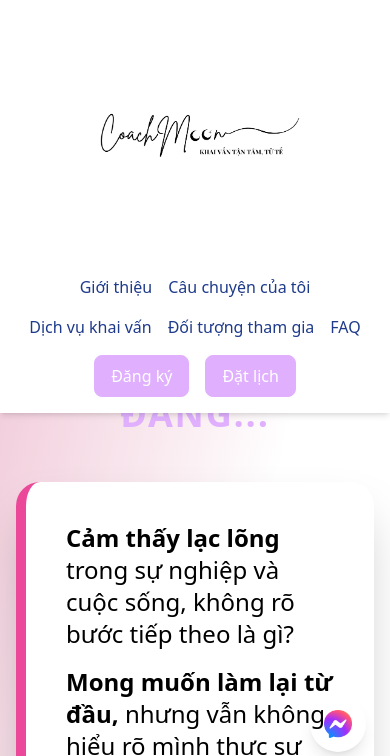
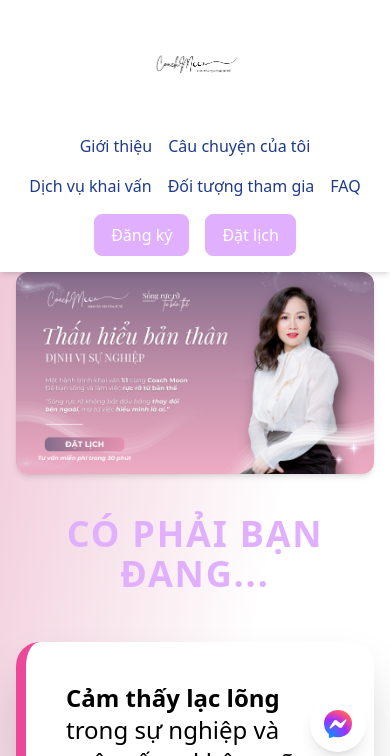
Before and after one commit to trentbuptown/Coachmoon, a website: page index.html in a window 390 px wide. Shown: the top 756 px of the page. Drawn offline with nearby package versions, Linux system fonts and the light colour scheme.

Commit message:
edit banner

```diff
--- a/index.html
+++ b/index.html
@@ -54,18 +54,14 @@
     <div
       class="max-w-7xl mx-auto px-4 py-4 flex flex-col md:flex-row md:items-center md:justify-between h-auto md:h-28 space-y-4 md:space-y-0 relative">
 
-      <!-- Logo -->
       <div class="w-full md:w-auto text-center md:text-left">
         <a href="/Coachmooon" class="inline-block">
-          <img src="img/slogan-icon.png" alt="Coachmoon Logo" class="w-auto object-contain mx-auto md:mx-0 md:h-60"
-            style="height: 237px;" />
+          <img src="img/slogan-icon.png" alt="Coachmoon Logo" class="w-auto object-contain mx-auto md:mx-0 h-24 md:h-60" />
         </a>
       </div>
 
-      <!-- Navigation + Buttons -->
       <div class="w-full flex flex-col md:flex-row md:items-center md:justify-end gap-4 text-blue-900 font-poppins">
 
-        <!-- Navigation Links -->
         <nav class="flex flex-wrap justify-center md:justify-end gap-4">
           <a href="#contents" class="hover:text-blue-500">Giới thiệu</a>
           <a href="#about" class="hover:text-blue-500">Câu chuyện của tôi</a>
@@ -74,9 +70,8 @@
           <a href="#faq" class="hover:text-blue-500">FAQ</a>
         </nav>
 
-        <!-- Buttons -->
         <div class="flex justify-center md:justify-end gap-4">
-          <a href="#signup"
+          <a href="#register-service"
             class="border border-[#E0B0FF] px-4 py-2 rounded-lg text-white bg-[#E0B0FF] hover:bg-[#D08DFF] transition">Đăng
             ký</a>
           <a href="#submitform"
@@ -90,9 +85,10 @@
 
 
 
-  <section class="w-full pt-28 min-h-screen bg-gradient-to-br from-[#EEBFD1] via-white to-white py-6">
+  <section class="w-full md:pt-28 min-h-screen bg-gradient-to-br from-[#EEBFD1] via-white to-white py-6">
+
+
     <div class="max-w-7xl mx-auto px-4 space-y-10 flex flex-col justify-start">
-
       <div>
         <a href="#submitform">
           <img src="img/BANNER.png" alt="Banner" class="w-full h-auto rounded-xl shadow-md">
@@ -134,12 +130,10 @@
   </div>
 
 
-  <!-- Giới thiệu -->
+
   <section id="about" class="bg-[#DABBE0] text-white py-12">
     <div class="max-w-7xl mx-auto px-6 md:px-12">
       <div class="grid grid-cols-1 md:grid-cols-2 gap-12 items-center">
-
-        <!-- Hình ảnh -->
         <div class="flex justify-center">
           <img src="img/bbb.JPEG" class="max-h-[1000px] w-full object-contain">
         </div>
@@ -183,8 +177,6 @@
       <h3 class="text-3xl font-bold text-center mb-12" style="color: #E0B0FF;">
         MY STORY: SỐNG RỰC RỠ TỪ BẢN THỂ
       </h3>
-
-      <!-- Video -->
       <div class="flex justify-center mb-6">
         <iframe src="https://drive.google.com/file/d/10ZQ8rKALWy5KJlUnHUOi-e_pT-3EXetI/preview" width="100%"
           height="auto" style="max-width: 640px; aspect-ratio: 16/9;" allow="autoplay" allowfullscreen>
@@ -192,15 +184,11 @@
       </div>
 
       <div class="text-center mt-8">
-        <a href="/Coachmooon/ebook.html"
+        <a href="ebook.html"
           class="border border-[#E0B0FF] px-4 py-2 rounded-lg text-white bg-[#E0B0FF] hover:bg-[#D08DFF] transition">NHẬN
           EBOOK</a>
       </div>
 
-
-
-
-      <!-- Slider -->
       <div class="relative py-6">
         <button id="prevBtn"
           class="absolute left-2 top-1/2 -translate-y-1/2 w-10 h-10 flex items-center justify-center rounded-full shadow-lg z-10 hover:bg-[#EEBFD1] transition duration-300">
@@ -208,7 +196,6 @@
         </button>
 
         <div id="slider" class="flex overflow-x-auto no-scrollbar space-x-6 scroll-smooth">
-          <!-- Slide items -->
           <div
             class="min-w-[66.6666%] sm:min-w-[50%] md:min-w-[33.3333%] flex-shrink-0 rounded-xl overflow-hidden shadow-md hover:scale-105 transition-transform duration-300">
             <img src="img/coach_header_img/1.jpg" class="w-full h-[250px] object-cover" />
@@ -1186,6 +1173,22 @@
     <p>&copy; Coachmoon</p>
   </footer>
 
+<script>
+  document.addEventListener("DOMContentLoaded", function () {
+    const header = document.getElementById("header");
+    const bannerSection = document.querySelector("section");
+
+    // Kiểm tra kích thước màn hình, chỉ áp dụng với mobile
+    const isMobile = window.innerWidth < 768;
+
+    if (header && bannerSection && isMobile) {
+      const headerHeight = header.offsetHeight;
+      bannerSection.style.paddingTop = `${headerHeight}px`;
+    }
+  });
+</script>
+
+
   <script>
     document.addEventListener('DOMContentLoaded', function () {
       const slider = document.getElementById('slider');
```
